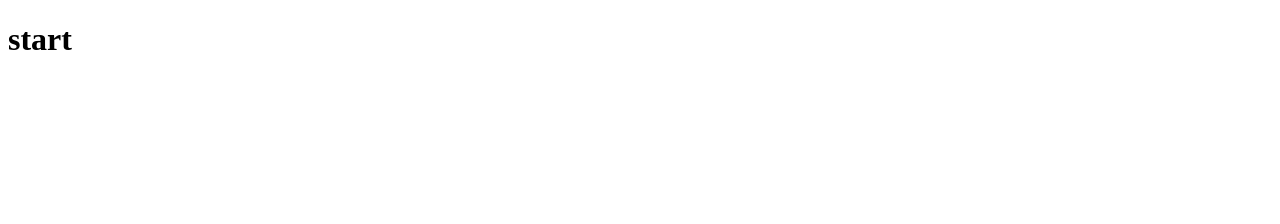
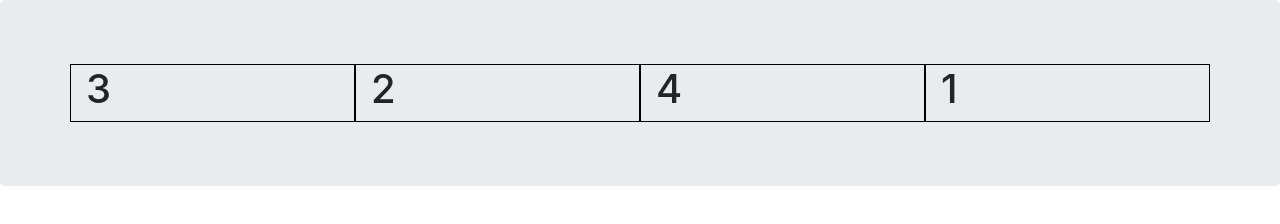
Before and after one commit to ttnnguyenad2707/Practice_node, a website: page index.html in a window 1280 px wide. Drawn offline with nearby package versions, Linux system fonts and the light colour scheme.

Commit message:
bootrap grid

```diff
--- a/index.html
+++ b/index.html
@@ -4,9 +4,32 @@
     <meta charset="UTF-8">
     <meta http-equiv="X-UA-Compatible" content="IE=edge">
     <meta name="viewport" content="width=device-width, initial-scale=1.0">
+    <link rel="stylesheet" href="./node_modules/bootstrap/dist/css/bootstrap.min.css">
     <title>Document</title>
 </head>
 <body>
-    <h1>start</h1>
+    <header class="jumbotron">
+        <div class="container">
+            <div class="row">
+
+                <div style="border: 1px solid black;" class="col-12 col-sm-4 order-sm-last col-md-3"><h1>1</h1></div>
+                <div style="border: 1px solid black;" class="col-12 col-sm-4 col-md-3"><h1>2</h1></div>
+                <div style="border: 1px solid black;" class="col-12 col-sm-4 order-sm-first col-md-3"><h1>3</h1></div>
+                <div style="border: 1px solid black;" class="col-12 col-sm-4 col-md-3"><h1>4</h1></div>
+
+            </div>
+        </div>
+    </header>
+
+
+
+
+
+
+
+
+    <script src="./node_modules/jquery/dist/jquery.min.js"></script>
+    <script src="./node_modules/popper.js/dist/popper.min.js"></script>
+    <script src="./node_modules/bootstrap/dist/js/bootstrap.min.js"></script>
 </body>
 </html>
```
Also changed, not shown: package.json (+6 -1 lines), 1 other file.
